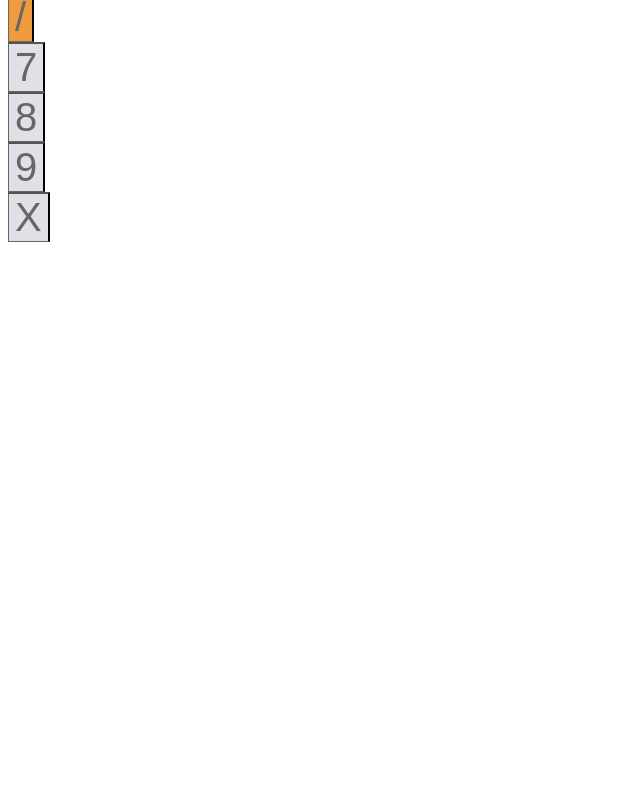
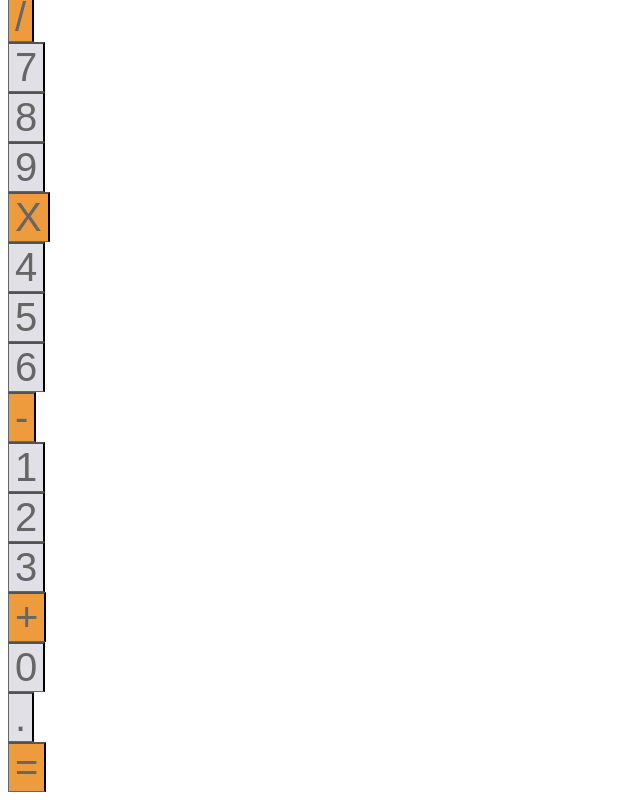
Before and after one commit to aionate0812/web-calculator, a React (Create React App) app: page / in a window 1280 px wide. Shown: the part 238-1038 px from the top of the page, without its empty margins (0-640 px from the left). Before the commit the page ends 800 px from the top, so only its background shows below. Built offline with nearby package versions, Linux system fonts and the light colour scheme.

Commit message:
add extra buttons

```diff
--- a/src/App.js
+++ b/src/App.js
@@ -24,7 +24,24 @@ class App extends Component {
        <Button value={'7'}/>
        <Button value={'8'}/>
        <Button value={'9'}/>
-       <Button value={'X'}/>
+       <Button styles={'orange'} value={'X'}/>
+       </div>
+       <div>
+       <Button value={'4'}/>
+       <Button value={'5'}/>
+       <Button value={'6'}/>
+       <Button styles={'orange'} value={'-'}/>
+       </div>
+       <div>
+       <Button value={'1'}/>
+       <Button value={'2'}/>
+       <Button value={'3'}/>
+       <Button styles={'orange'} value={'+'}/>
+       </div>
+       <div>
+       <Button value={'0'}/>
+       <Button value={'.'}/>
+       <Button styles={'orange'} value={'='}/>
        </div>
        </div>
       </div>
```
